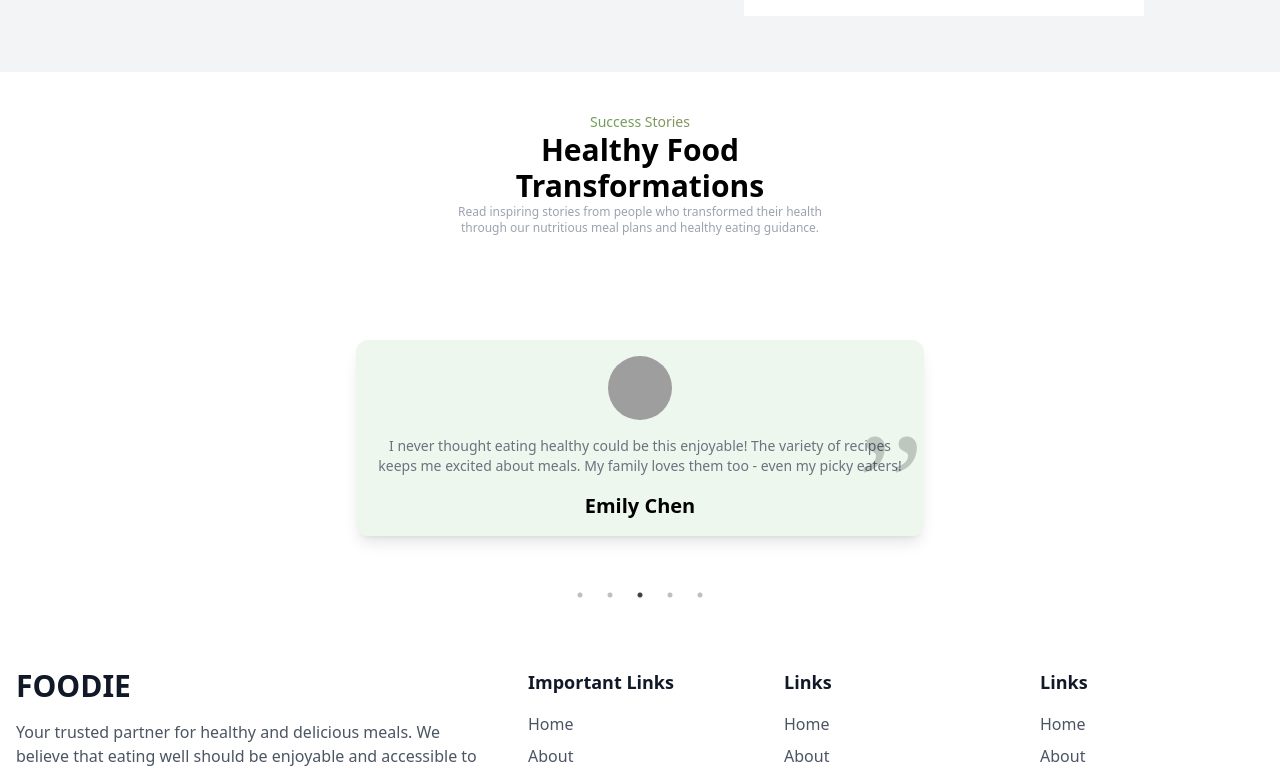
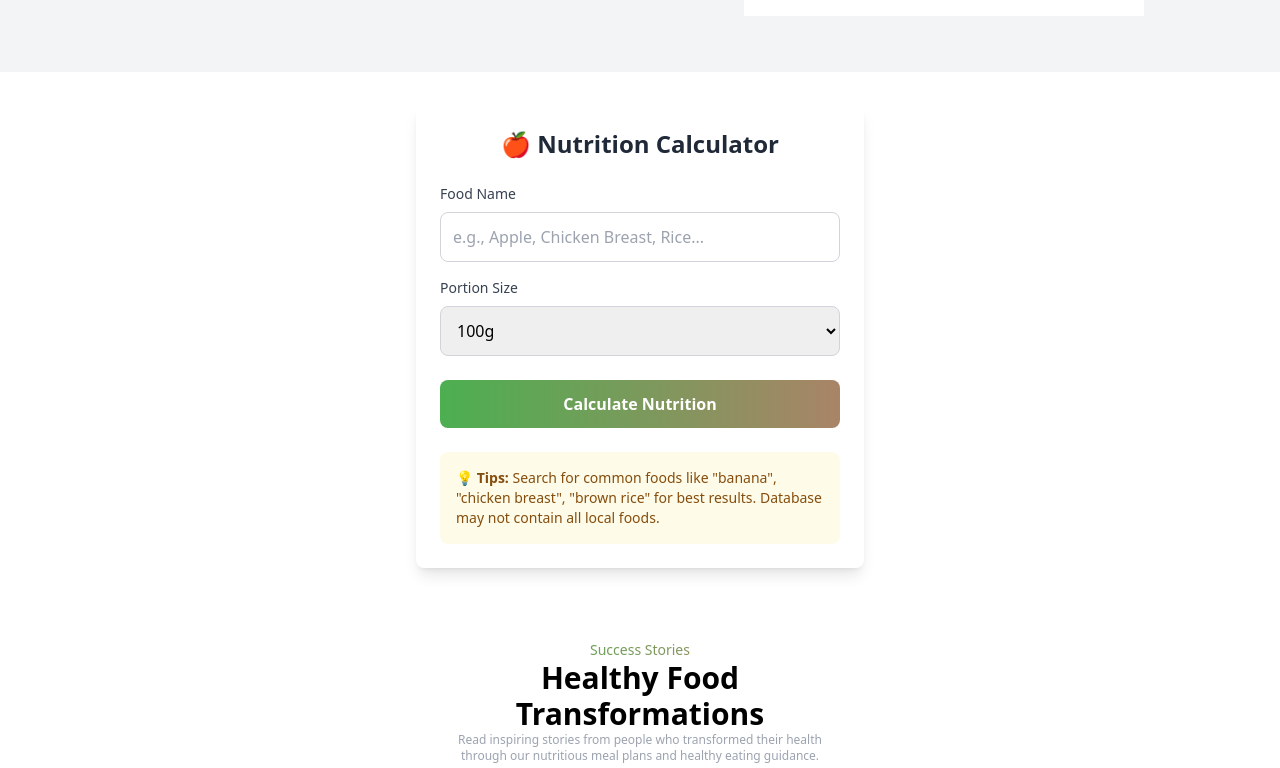
Before and after one commit to julius3788/HealthyKitchen, a React (Vite) app: page / in a window 1280 px wide. Shown: the part 2454-3222 px from the top of the page. Built offline with nearby package versions, Linux system fonts and the light colour scheme; grey boxes are pictures that could not be loaded.

Commit message:
add calorie calculator

```diff
--- a/src/App.jsx
+++ b/src/App.jsx
@@ -6,6 +6,7 @@ import Banner from './components/Banner/Banner';
 import AppStore from './components/AppStore/AppStore';
 import Testimoni from './components/Testimoni/Testimoni';
 import Footer from './components/Footer/footer';
+import CalorieCalculator from './components/CalorieCalculator/CalorieCalculator';
 
 const App = () => {
   return (
@@ -16,6 +17,7 @@ const App = () => {
       <Services />
       <Banner />
       <AppStore />
+      <CalorieCalculator />
       <Testimoni />
       <Footer />
       </div>
--- /dev/null
+++ b/src/components/CalorieCalculator/CalorieCalculator.jsx
@@ -0,0 +1,194 @@
+import React, { useState } from 'react';
+
+const CalorieCalculator = () => {
+  const [foodName, setFoodName] = useState('');
+  const [portion, setPortion] = useState('100g');
+  const [loading, setLoading] = useState(false);
+  const [result, setResult] = useState(null);
+  const [error, setError] = useState('');
+
+  const searchFood = async () => {
+    if (!foodName.trim()) {
+      setError('Please enter a food name');
+      return;
+    }
+
+    setLoading(true);
+    setError('');
+
+    try {
+      // Open Food Facts API
+      const response = await fetch(
+        `https://world.openfoodfacts.org/cgi/search.pl?search_terms=${encodeURIComponent(foodName)}&search_simple=1&action=process&json=1`
+      );
+
+      const data = await response.json();
+
+      if (data.products && data.products.length > 0) {
+        const product = data.products[0];
+        const nutrition = product.nutriments;
+
+        // Calculate based on portion
+        const multiplier = getPortionMultiplier(portion);
+
+        setResult({
+          foodName: product.product_name || foodName,
+          calories: Math.round((nutrition['energy-kcal'] || 0) * multiplier),
+          protein: Math.round((nutrition.protein || 0) * multiplier),
+          carbs: Math.round((nutrition.carbohydrates || 0) * multiplier),
+          fat: Math.round((nutrition.fat || 0) * multiplier),
+          brand: product.brands || 'Generic',
+          image: product.image_url
+        });
+      } else {
+        setError('Food not found in database');
+      }
+    } catch (err) {
+      setError('Failed to fetch nutrition data');
+    } finally {
+      setLoading(false);
+    }
+  };
+
+  const getPortionMultiplier = (portion) => {
+    const multipliers = {
+      '50g': 0.5,
+      '100g': 1,
+      '150g': 1.5,
+      '200g': 2,
+      '1 serving': 1
+    };
+    return multipliers[portion] || 1;
+  };
+
+  const getHealthFeedback = (calories, protein, carbs, fat) => {
+    if (calories > 500) return 'High calorie meal - consider smaller portions';
+    if (protein > 20) return 'Great protein source!';
+    if (carbs > 50) return 'Carb-heavy - balance with protein';
+    return 'Well-balanced meal choice!';
+  };
+
+  return (
+    <div className="max-w-md mx-auto p-6 bg-white dark:bg-gray-800 rounded-lg shadow-lg my-8">
+      <h2 className="text-2xl font-bold mb-6 text-gray-800 dark:text-white text-center">
+        🍎 Nutrition Calculator
+      </h2>
+
+      {/* Food Search */}
+      <div className="space-y-4">
+        <div>
+          <label className="block text-sm font-medium text-gray-700 dark:text-gray-300 mb-2">
+            Food Name
+          </label>
+          <input
+            type="text"
+            value={foodName}
+            onChange={(e) => setFoodName(e.target.value)}
+            placeholder="e.g., Apple, Chicken Breast, Rice..."
+            className="w-full p-3 border border-gray-300 dark:border-gray-600 rounded-lg focus:ring-2 focus:ring-primary focus:border-transparent dark:bg-gray-700 dark:text-white"
+            onKeyPress={(e) => e.key === 'Enter' && searchFood()}
+          />
+        </div>
+
+        <div>
+          <label className="block text-sm font-medium text-gray-700 dark:text-gray-300 mb-2">
+            Portion Size
+          </label>
+          <select
+            value={portion}
+            onChange={(e) => setPortion(e.target.value)}
+            className="w-full p-3 border border-gray-300 dark:border-gray-600 rounded-lg focus:ring-2 focus:ring-primary focus:border-transparent dark:bg-gray-700 dark:text-white"
+          >
+            <option value="50g">50g</option>
+            <option value="100g">100g</option>
+            <option value="150g">150g</option>
+            <option value="200g">200g</option>
+            <option value="1 serving">1 serving</option>
+          </select>
+        </div>
+      </div>
+
+      {/* Search Button */}
+      <button
+        onClick={searchFood}
+        disabled={loading}
+        className="w-full mt-6 bg-gradient-to-r from-primary to-secondary text-white py-3 rounded-lg font-semibold hover:scale-105 transition-transform disabled:opacity-50"
+      >
+        {loading ? '🔍 Searching...' : 'Calculate Nutrition'}
+      </button>
+
+      {/* Error Message */}
+      {error && (
+        <div className="mt-4 p-3 bg-red-100 dark:bg-red-900/20 border border-red-300 dark:border-red-700 rounded-lg">
+          <p className="text-red-700 dark:text-red-300 text-sm">{error}</p>
+        </div>
+      )}
+
+      {/* Results */}
+      {result && (
+        <div className="mt-6 p-4 bg-green-50 dark:bg-green-900/20 rounded-lg border border-green-200 dark:border-green-800">
+          <div className="flex items-center gap-4 mb-4">
+            {result.image && (
+              <img
+                src={result.image}
+                alt={result.foodName}
+                className="w-16 h-16 object-cover rounded-lg"
+              />
+            )}
+            <div>
+              <h3 className="font-semibold text-gray-800 dark:text-white">
+                {result.foodName}
+              </h3>
+              <p className="text-sm text-gray-600 dark:text-gray-400">
+                {result.brand} • {portion}
+              </p>
+            </div>
+          </div>
+
+          <div className="grid grid-cols-2 gap-4 mb-4">
+            <div className="text-center p-3 bg-white dark:bg-gray-700 rounded-lg">
+              <p className="text-2xl font-bold text-primary">{result.calories}</p>
+              <p className="text-xs text-gray-600 dark:text-gray-400">Calories</p>
+            </div>
+            <div className="text-center p-3 bg-white dark:bg-gray-700 rounded-lg">
+              <p className="text-2xl font-bold text-primary">{result.protein}g</p>
+              <p className="text-xs text-gray-600 dark:text-gray-400">Protein</p>
+            </div>
+            <div className="text-center p-3 bg-white dark:bg-gray-700 rounded-lg">
+              <p className="text-2xl font-bold text-primary">{result.carbs}g</p>
+              <p className="text-xs text-gray-600 dark:text-gray-400">Carbs</p>
+            </div>
+            <div className="text-center p-3 bg-white dark:bg-gray-700 rounded-lg">
+              <p className="text-2xl font-bold text-primary">{result.fat}g</p>
+              <p className="text-xs text-gray-600 dark:text-gray-400">Fat</p>
+            </div>
+          </div>
+
+          {/* Health Feedback */}
+          <div className="p-3 bg-blue-50 dark:bg-blue-900/20 rounded-lg">
+            <p className="text-sm text-blue-800 dark:text-blue-300">
+              💡 {getHealthFeedback(result.calories, result.protein, result.carbs, result.fat)}
+            </p>
+          </div>
+
+          <button
+            onClick={() => setResult(null)}
+            className="w-full mt-4 text-gray-600 dark:text-gray-400 text-sm hover:text-gray-800 dark:hover:text-white"
+          >
+            Analyze another food
+          </button>
+        </div>
+      )}
+
+      {/* Tips */}
+      <div className="mt-6 p-4 bg-yellow-50 dark:bg-yellow-900/20 rounded-lg">
+        <p className="text-sm text-yellow-800 dark:text-yellow-300">
+          💡 <strong>Tips:</strong> Search for common foods like "banana", "chicken breast",
+          "brown rice" for best results. Database may not contain all local foods.
+        </p>
+      </div>
+    </div>
+  );
+};
+
+export default CalorieCalculator;
```
